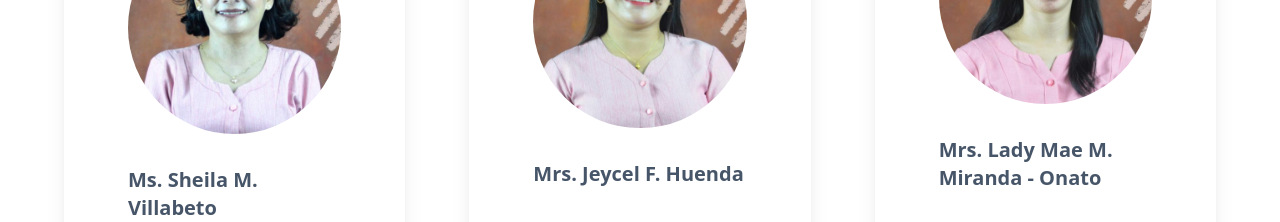
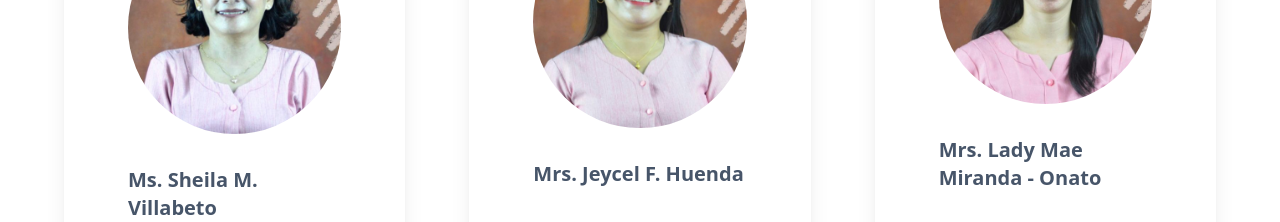
Before and after one commit to JedAdrianDenosta/cnhs-spa-website, a Next.js app: page / in a window 1280 px wide. Shown: the part 4160-4382 px from the top of the page. Built offline with nearby package versions, Linux system fonts and the light colour scheme.

Commit message:
update content

```diff
--- a/components/pages/home/FacultySection.jsx
+++ b/components/pages/home/FacultySection.jsx
@@ -229,7 +229,7 @@ const FacultySection = () => {
             className="rounded-full w-auto h-10"
           />
           <h1 className="text-xl font-semibold text-slate-600">
-            Mrs. Lady Mae M. Miranda - Onato
+            Mrs. Lady Mae Miranda - Onato
           </h1>
           <p className="text-slate-400 text-sm">
             Bachelor in Secondary Edcation - English, Master of Arts in
```
